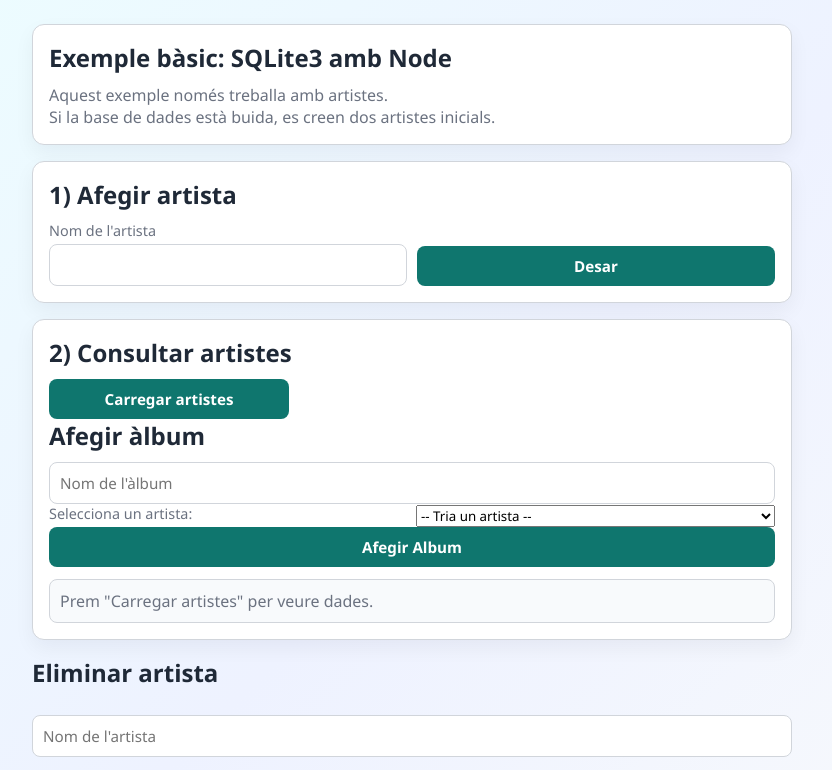
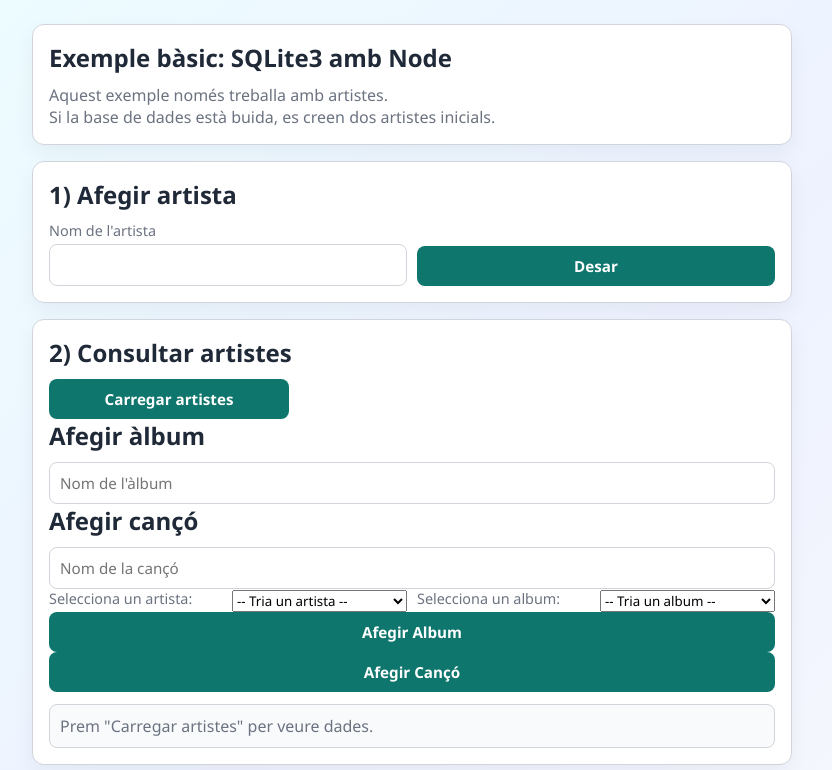
Before and after one commit to SergioCordero77/nodeSqlite, a website: page public/index.html in a window 1280 px wide. Shown: the top 770 px of the page, without its empty margins (228-1060 px from the left). Drawn offline with Linux system fonts and the light colour scheme.

Commit message:
Implementat 'consultar album', correcció de sintaxis a la creació de taules i afegit dropdown i botó per afegir una cançó

```diff
--- a/public/index.html
+++ b/public/index.html
@@ -36,17 +36,27 @@
       <h2>Afegir àlbum</h2>
       <input id="album-name" placeholder="Nom de l'àlbum" />
 
+      <h2>Afegir cançó</h2>
+      <input id="song-name" placeholder="Nom de la cançó" />
+
       <div class="row">
         <label for="artist-dropdown">Selecciona un artista:</label>
-
         <select id="artist-dropdown">
           <option value="">-- Tria un artista --</option>
+        </select>
+
+        <label for="artist-dropdown">Selecciona un album:</label>
+        <select id="album-dropdown">
+          <option value="">-- Tria un album --</option>
         </select>
       </div>
 
       <button id="add-album">Afegir Album</button>
+      <button id="add-song">Afegir Cançó</button>
+
       <p id="artist-output">Prem "Carregar artistes" per veure dades.</p>
     </section>
+
     <h2>Eliminar artista</h2>
       <input id="artist-delete" placeholder="Nom de l'artista" />
       <button id="delete-artist">Eliminar</button>
```
Also changed, not shown: server.js (+21 -2 lines), 1 other file.
